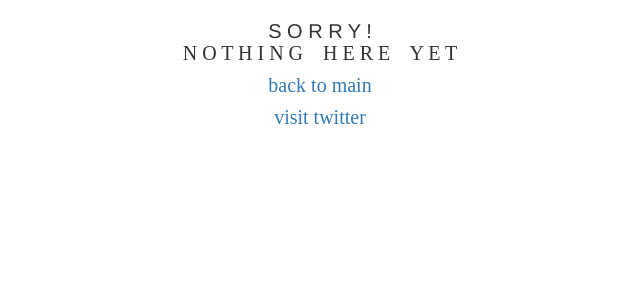
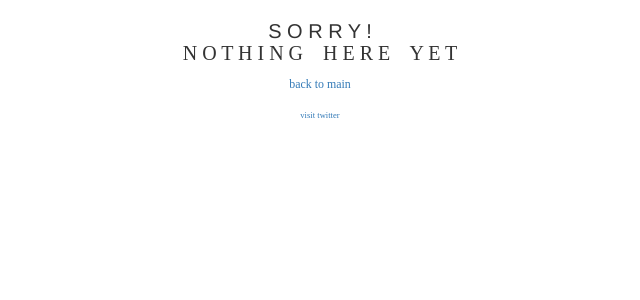
Before and after one commit to livprovance/oliviaprovance.github.io, a Jekyll site: the page RUNNING/index.html, which Jekyll copies as it is, in a window 1280 px wide. Shown: the top 300 px of the page, without its empty margins (320-960 px from the left). Built offline with Jekyll 4.4.1, drawn with Linux system fonts in a browser that asks for light colours.

Commit message:
Update index.html

```diff
--- a/RUNNING/index.html
+++ b/RUNNING/index.html
@@ -370,11 +370,13 @@ summary {
 
 <div class="fluid-row" id="header">
 
- </div>
+</div>
 <center>
 <h1 class="title toc-ignore"> S O R R Y !
-<p style="font-family:Helvetica Light">N O T H I N G &nbsp;&nbsp; H E R E &nbsp;&nbsp; Y E T
-<p style="font-family:Helvetica Light"> <a href="https://oliviaprovance.github.io">back to main</a><br />
-<p style="font-family:Helvetica Light"> <a href="https://twitter.com/livprovance">visit twitter</a><br />
+<p style="font-family:Helvetica Light">N O T H I N G &nbsp;&nbsp; H E R E &nbsp;&nbsp; Y E T <br />
+</div>
+<center>
+<p style="font-family:Helvetica Light"><small><a href="https://oliviaprovance.github.io">back to main</a><small><br />
+<p style="font-family:Helvetica Light"><small><a href="https://twitter.com/livprovance">visit twitter</a><small><br />
 </div>
 </center>
```
